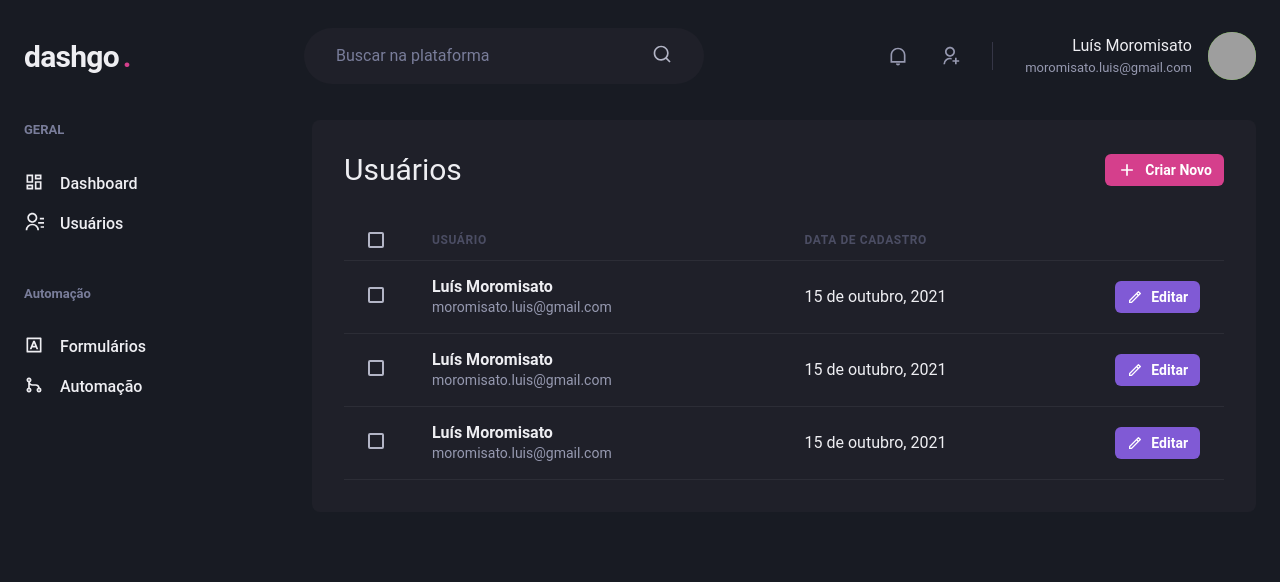
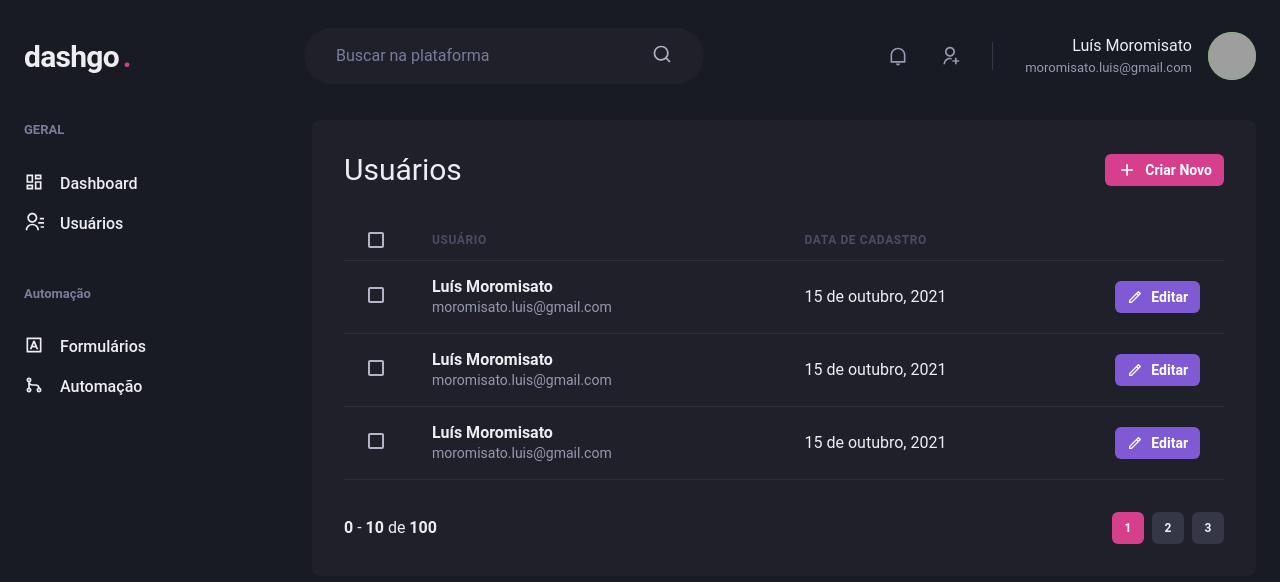
Before and after one commit to moromisato/ignite-project-04, a Next.js app: page /users in a window 1280 px wide. Shown: the top 582 px of the page. Built offline with nearby package versions, Linux system fonts and the light colour scheme; grey boxes are pictures that could not be loaded.

Commit message:
added pagination to user table

```diff
--- a/src/pages/users/index.tsx
+++ b/src/pages/users/index.tsx
@@ -2,6 +2,7 @@ import { Box, Flex, Heading, Button, Icon, Table, Thead, Tr, Th, Td, Checkbox, T
 import { RiAddLine, RiPencilLine } from "react-icons/ri";
 import { SideBar } from "../../components/Form/Sidebar";
 import { Header } from "../../components/Header";
+import { Pagination } from "../../components/Pagination";
 
 export default function UserList() {
   return (
@@ -108,6 +109,7 @@ export default function UserList() {
               </Tr>
             </Tbody>
           </Table>
+          <Pagination />
         </Box>
       </Flex>
     </Box>
```
